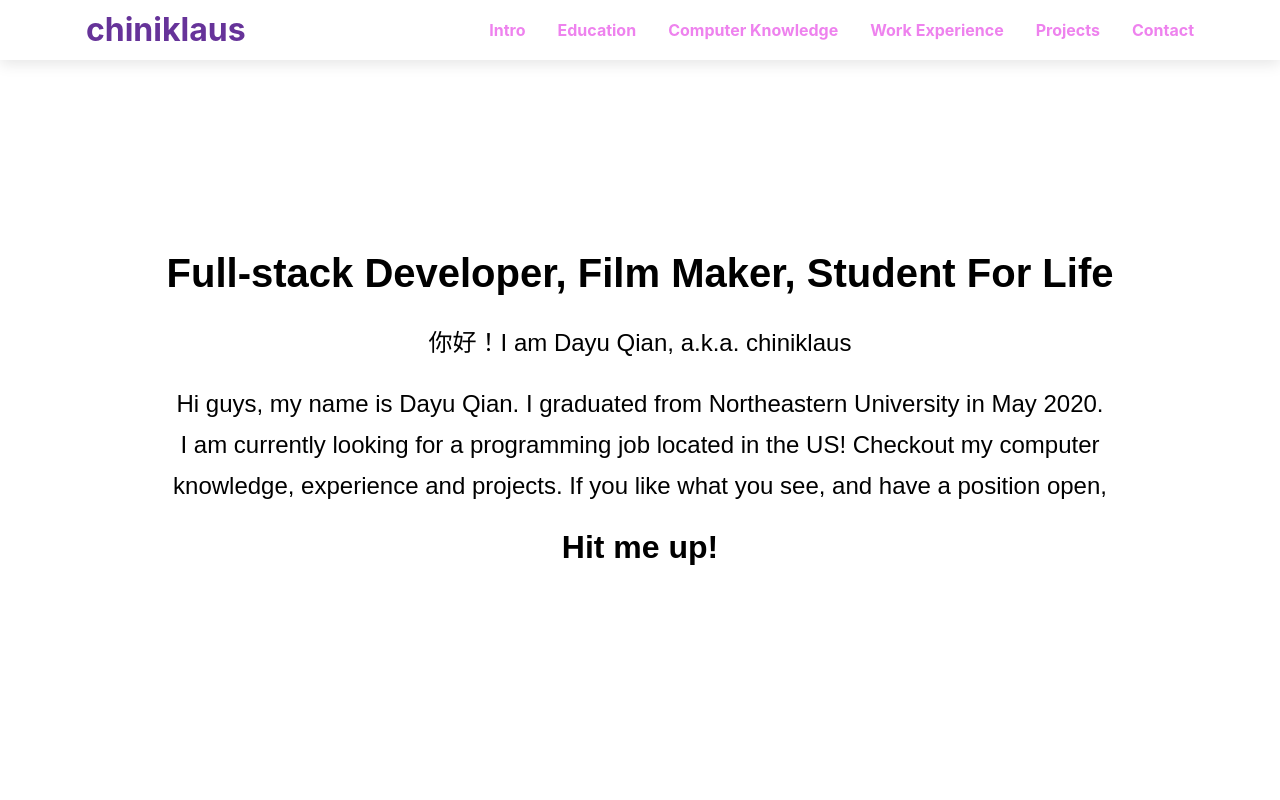
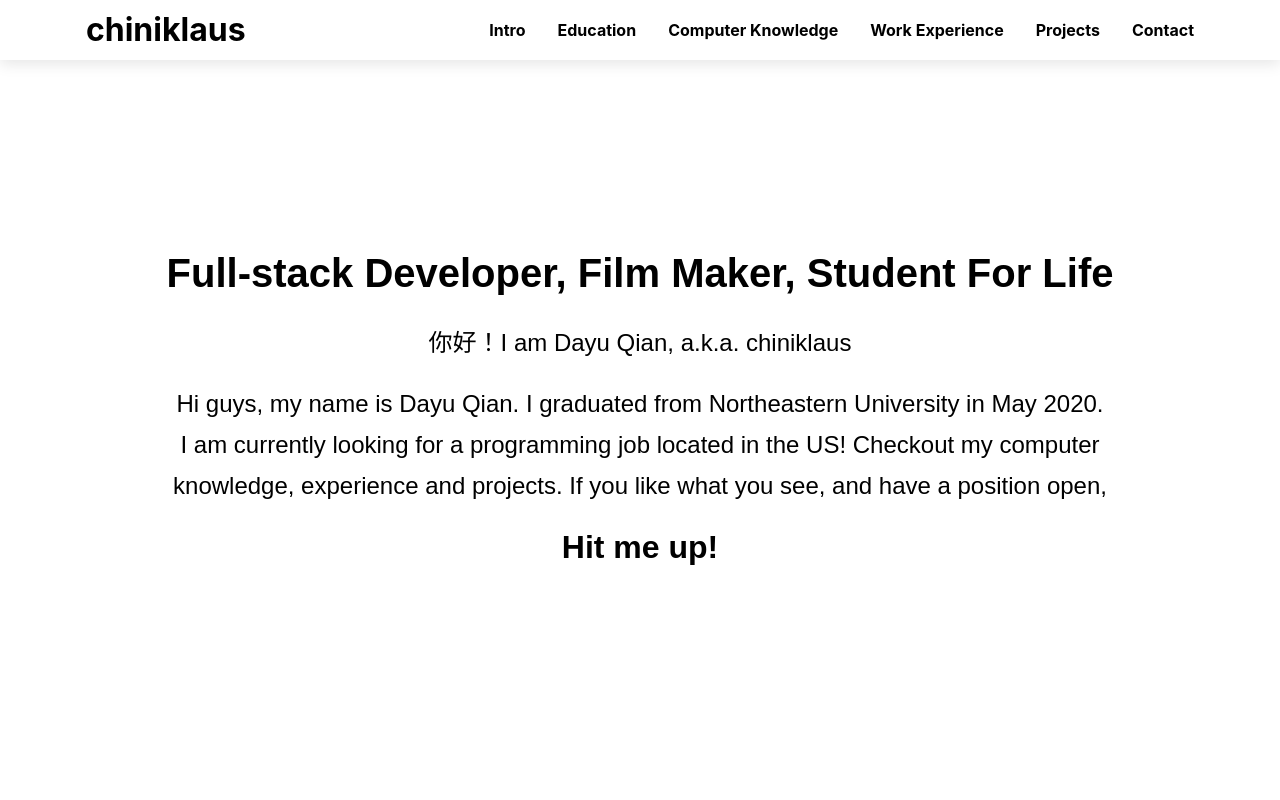
Before and after one commit to chiniklaus/personal_website, a React (Create React App) app: page / in a window 1280 px wide. Shown: the top 800 px of the page. Built offline with nearby package versions, Linux system fonts and the light colour scheme.

Commit message:
new color to navbar

```diff
--- a/src/App.css
+++ b/src/App.css
@@ -12,11 +12,11 @@
 }
 
 .nav-logo {
-  color: rebeccapurple;
+  color: black;
 }
 
 .nav-logo:hover {
-  color: black;
+  color: red;
   cursor: pointer;
   text-decoration: underline;
 }
@@ -33,11 +33,11 @@
 .nav-item {
   display: inline;
   margin-left: 2rem;
-  color: violet;
+  color: black;
 }
 
 .nav-item:hover {
-  color: black;
+  color: red;
   cursor: pointer;
   text-decoration: underline;
 }
```
